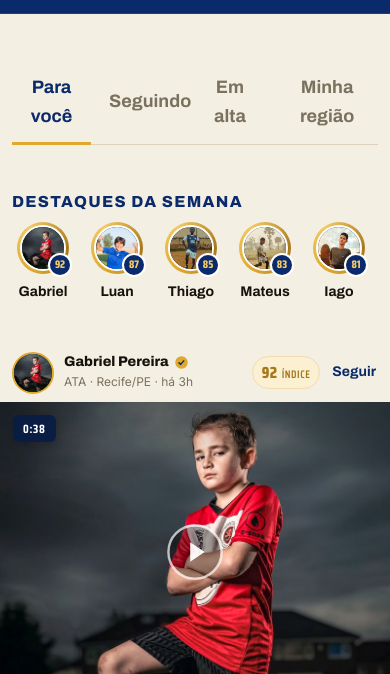
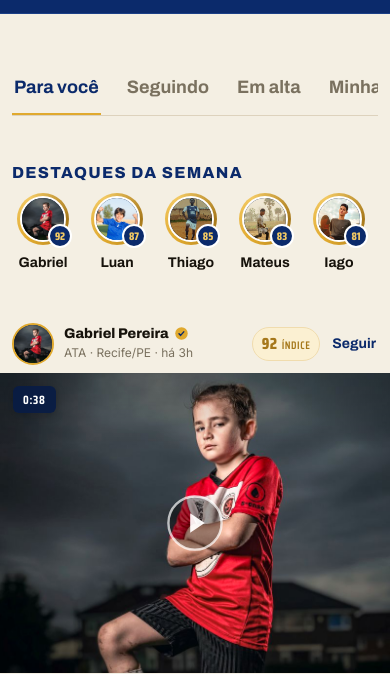
Before and after one commit to Isaacisrael10/ScoutX, a plain HTML site: page app/catalogo.html in a window 390 px wide. Shown: the part 61-735 px from the top of the page. Drawn offline with Linux system fonts and the light colour scheme; a web font is replaced by a local one.

Commit message:
fix(feed/mobile): abas (Para voce/Seguindo/...) rolam na horizontal sem cortar; app.css?v=32

```diff
--- a/app/catalogo.html
+++ b/app/catalogo.html
@@ -10,7 +10,7 @@
 <link rel="stylesheet" href="../assets/css/tokens.css">
 <link rel="stylesheet" href="../assets/css/base.css">
 <link rel="stylesheet" href="../assets/css/components.css">
-<link rel="stylesheet" href="../assets/css/app.css?v=31">
+<link rel="stylesheet" href="../assets/css/app.css?v=32">
 </head>
 <body>
 <a class="skip-link" href="#conteudo">Pular para o conteúdo</a>
--- a/assets/css/app.css
+++ b/assets/css/app.css
@@ -822,3 +822,10 @@ html,body{overflow-x:hidden;max-width:100%}
 .panel__head{align-items:flex-start}
 .panel__head h3{min-width:0}
 .panel__head a{white-space:nowrap;flex:none}
+
+@media (max-width:760px){
+  /* abas do feed rolam na horizontal (nao cortam) */
+  .feed-tabs{flex-wrap:nowrap;overflow-x:auto;scrollbar-width:none;gap:var(--space-5)}
+  .feed-tabs::-webkit-scrollbar{display:none}
+  .feed-tab{flex:0 0 auto;white-space:nowrap}
+}
```
Also changed, not shown: app/atleta-detalhe.html (+1 -1 lines), app/atleta-feed.html (+1 -1 lines), app/atleta-perfil.html (+1 -1 lines), app/cadastro-olheiro.html (+1 -1 lines), app/cadastro.html (+1 -1 lines), app/criar-peneira-olheiro.html (+1 -1 lines), app/criar-peneira.html (+1 -1 lines), app/entrar-olheiro.html (+1 -1 lines), app/entrar-pele.html (+1 -1 lines), app/entrar.html (+1 -1 lines), app/gestor-dashboard.html (+1 -1 lines), app/mensagens-atleta.html (+1 -1 lines), app/mensagens.html (+1 -1 lines), app/peneira.html (+1 -1 lines), 2 more files.
